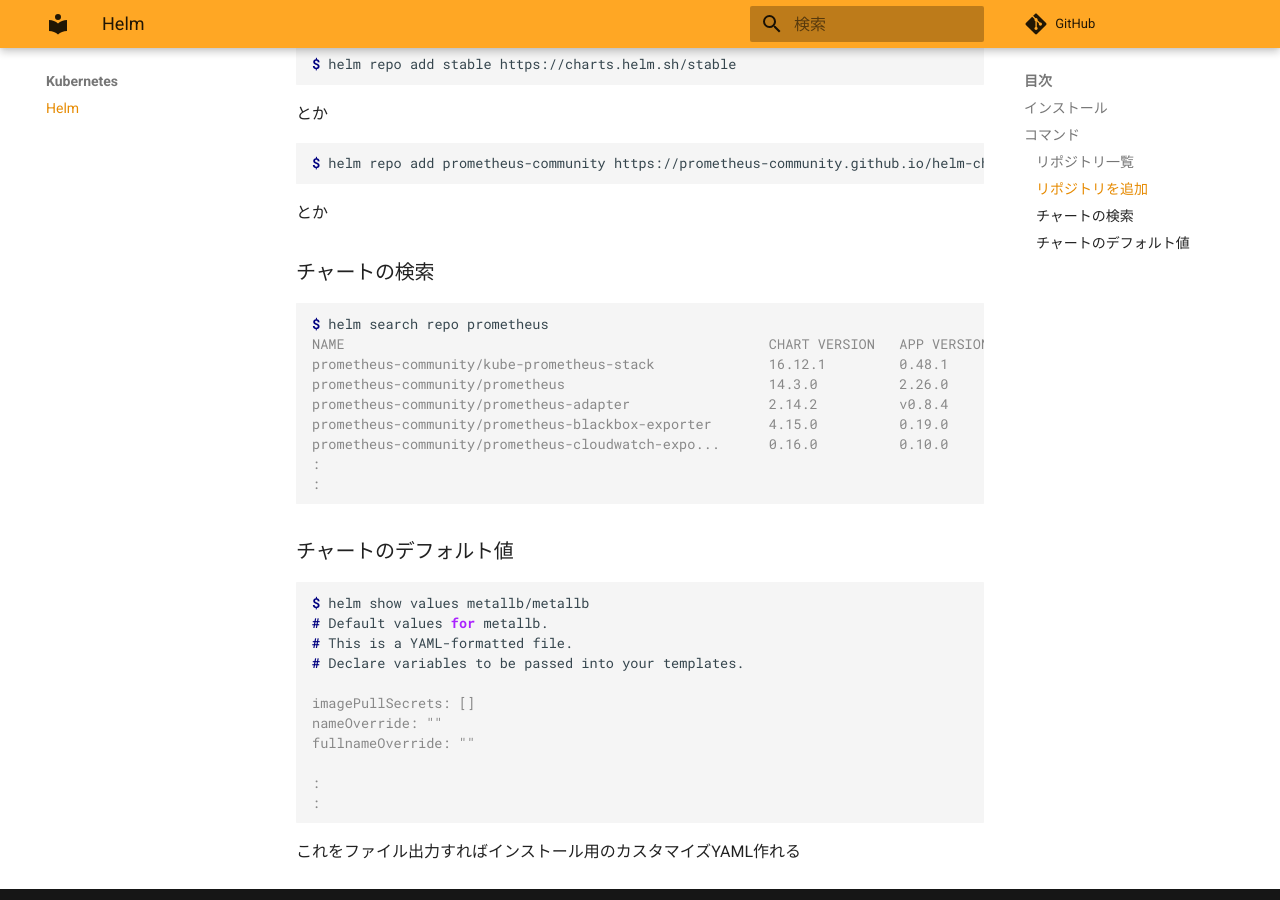
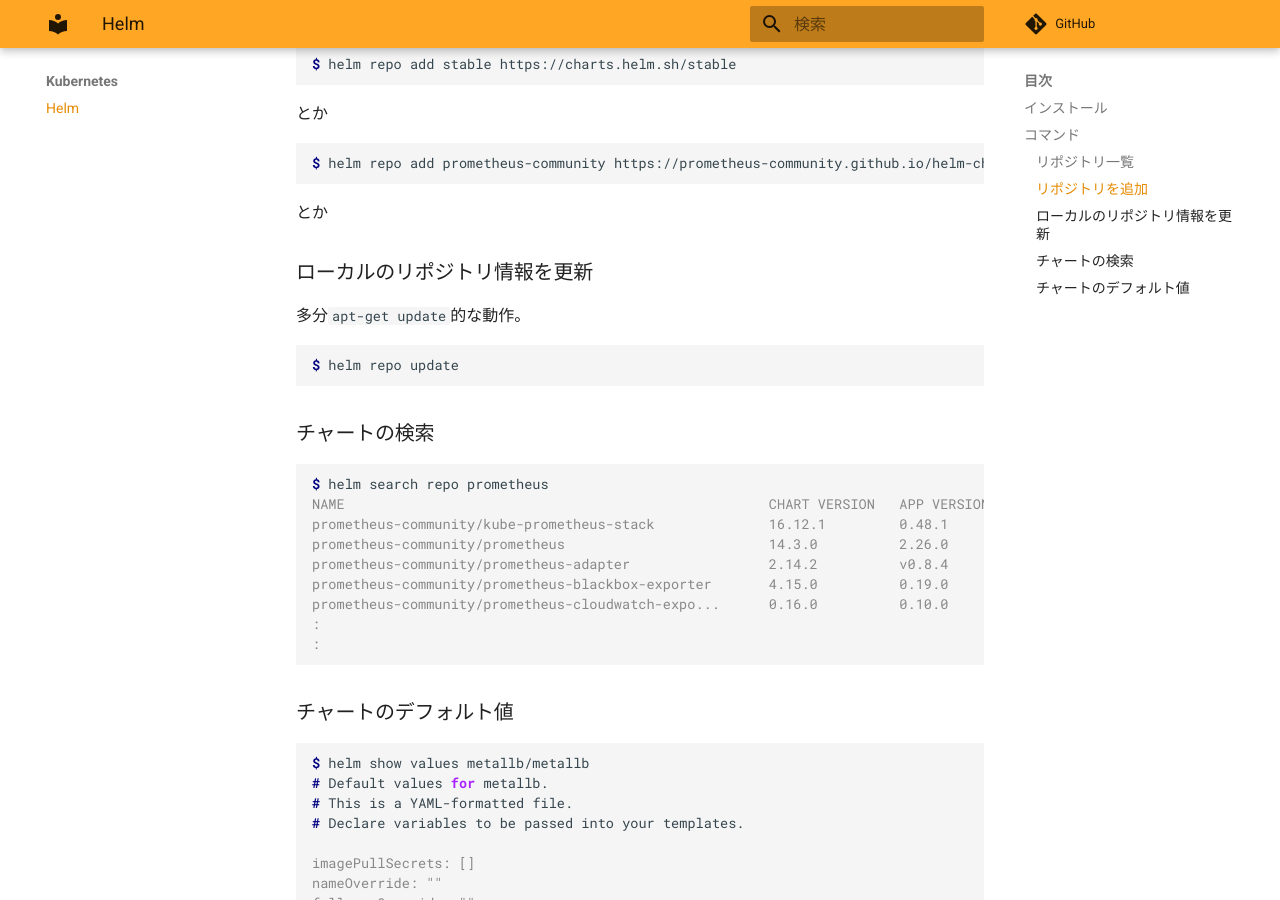
Before and after one commit to zaki-lknr/docs, an MkDocs documentation site: the page built from docs/Kubernetes/helm.md, in a window 1280 px wide and 900 px high, scrolled down 765 px. Built offline with MkDocs 1.6.1 and Material for MkDocs 9.7.7, drawn with Linux system fonts in a browser that asks for light colours; comment, search, counter and statistics services are not loaded.

Commit message:
add: kubernetes/helm: helm repo update

````diff
--- a/docs/Kubernetes/helm.md
+++ b/docs/Kubernetes/helm.md
@@ -38,6 +38,14 @@ $ helm repo add prometheus-community https://prometheus-community.github.io/helm
 
 とか
 
+### ローカルのリポジトリ情報を更新
+
+多分`apt-get update`的な動作。
+
+```console
+$ helm repo update
+```
+
 ### チャートの検索
 
 ```console
````
